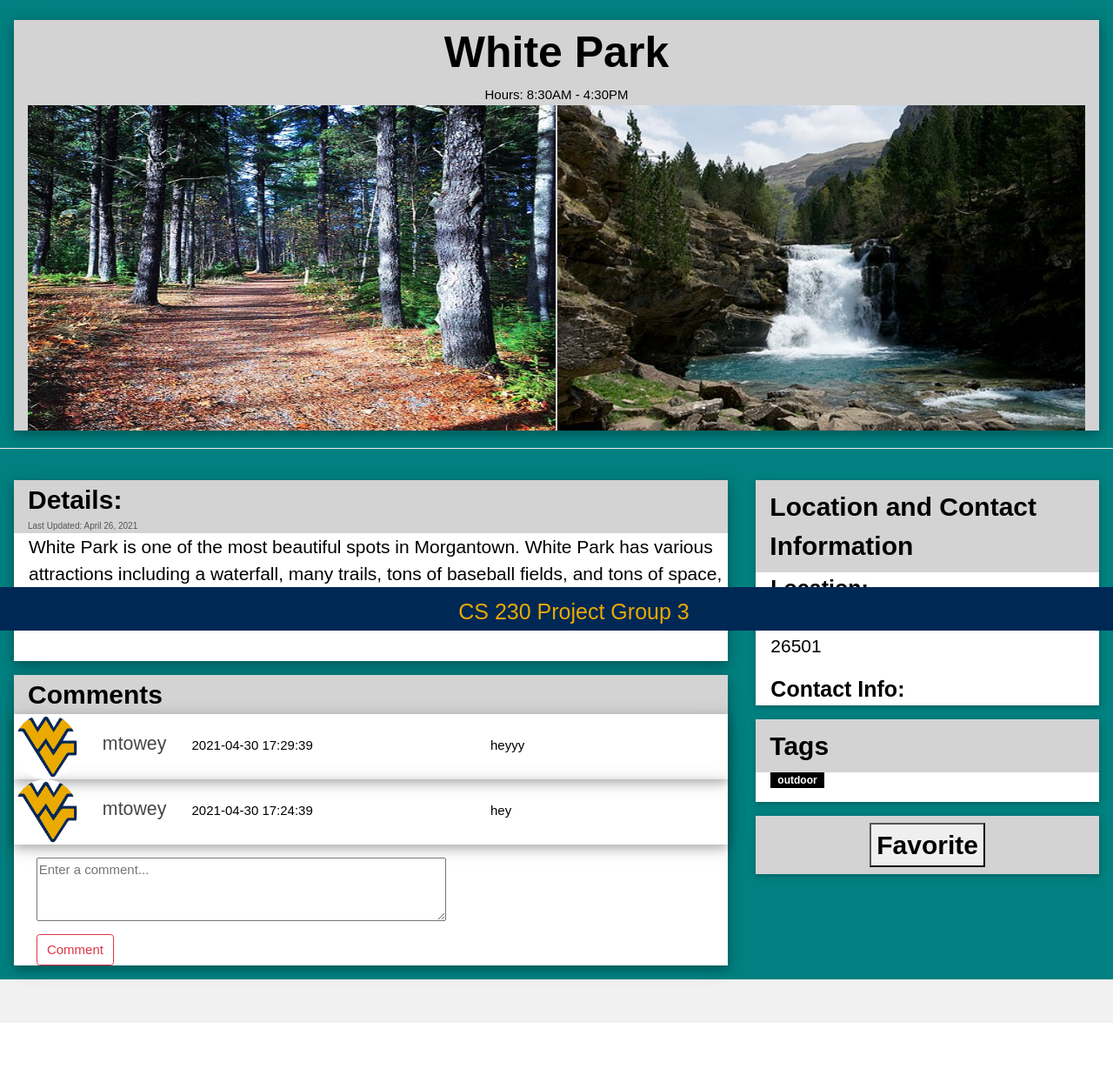
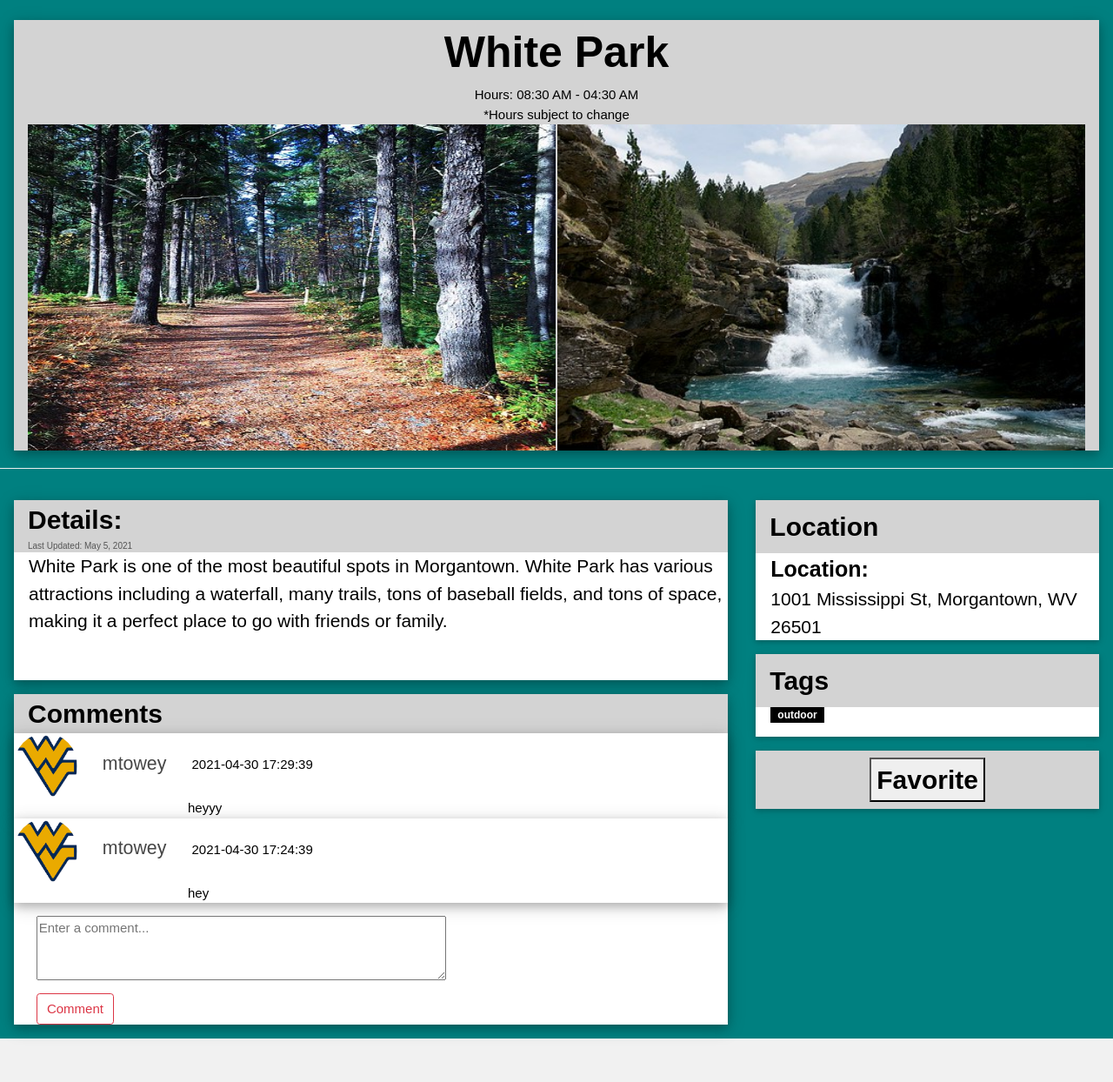
Before and after one commit to MarthaAL/discoverMorgantown, a PHP site: page /activitydisplay.php?id=1 in a window 1280 px wide. Shown: the part 75-1319 px from the top of the page at 87% size. Before the commit the page ends 1251 px from the top, so only its background shows below. Run offline with PHP 8.4, Linux system fonts and the light colour scheme; a user stored in the database is signed in; data comes from the database, SQL or seed files in the repository; some libraries are stand-ins or nearby versions.

Commit message:
Comment + Hours Fixes

```diff
--- a/activitydisplay.php
+++ b/activitydisplay.php
@@ -2,7 +2,7 @@
 require 'includes/header.php';
 isLoggedIn();
 
-
+// Pulls all variables needed from the activities table
     include_once 'includes/dbhandler.php';
     $activityid = $_GET['id'];
     $_SESSION['activity'] = $activityid;
@@ -39,7 +39,7 @@ isLoggedIn();
 <div class="w3-content" style="max-width:1500px">
 
 
-<!-- Grid -->
+<!-- Starts building a Grid -->
 <div class="w3-row">
 
 <!-- Groups all info cards together under Grid -->
@@ -51,10 +51,11 @@ isLoggedIn();
     <div class="w3-container w3-center">
       <h0> <?php echo $name ?> </h0>
       <br>
-      <hours>Hours: <?php echo substr($open, 1, 4) ?>AM - <?php echo substr($close, 1, 4)?>PM </hours>
+      <!-- Displays time in AM/PM format -->
+      <hours>Hours: <?php echo date('h:i A', strtotime($open)) ?> - <?php echo date('h:i A', strtotime($close)) ?> <br> *Hours subject to change </hours>
     </div>
 
-    <!-- Images -->
+    <!-- Activity Images -->
     <div class="w3-container" >
       <img class = "img1" src= <?php echo $pic1 ?> alt = "Activity Image 1" >
       <img class = "img2" src= <?php echo $pic2 ?> alt = "Activity Image 2">
@@ -65,6 +66,7 @@ isLoggedIn();
   <hr>
 </div>
 
+<!-- Further defines grid and creates card -->
 <div class="w3-row">
     <div class="w3-col l8 s12">
         <div class="w3-card-4 w3-margin">
@@ -72,13 +74,13 @@ isLoggedIn();
             <!-- Details Card for description -->
             <div class="w3-container">
                 <h>Details:</h>
-                <sh class="w3-opacity"> <br>Last Updated: April 26, 2021 </sh>
+                <sh class="w3-opacity"> <br>Last Updated: May 5, 2021 </sh>
             </div>
 
             <div class="w3-container2">
                 <p>  <?php echo $descript ?>
                     <br>         </p>
-         <!-- Checks to see if their is a cost value to display -->
+         <!-- Checks to see if there is a cost value to display -->
                 <p0> <?php  $costdisplay = 'Cost: ';
                             if($cost == 0){
                                     $cost = null;
@@ -122,13 +124,16 @@ isLoggedIn();
 
                     $sql = "SELECT * FROM comments WHERE itemid = $activityid ORDER BY posted DESC";
                     $query = mysqli_query($conn, $sql);
-
+                    //Creates Comment Cards
                     while($row = mysqli_fetch_assoc($query)){
                         echo '<div class = "w3-card-4">
+                         <div class ="w3-container2">
                         <img class = "img3"  src= "'.$row['profpic'].'">
                         <pname>'.$row["profname"].'</pname>
                         <posted>'.$row["posted"].'</posted>
+                        <br>
                         <comments>'.$row['comments'].'</comments>
+                        </div>
                         </div>';
                      }
                 ?>
@@ -140,7 +145,7 @@ isLoggedIn();
                     <form id="comments-form" action="includes/comments-helper.php" method="post">
                         <div class="form-group" style = "margin-top: 15px;">
                             <textarea name="comments" id="comments-text" cols="50" rows="3" placeholder="Enter a comment..."></textarea>
-                            <input type="hidden" name="itemid" value="1">
+                            <input type="hidden" name="itemid" value="<?php echo $_GET['id'];?>">
                         </div>
 
                         <div class="form-group" style = "margin-bottom: 10px;">
@@ -157,18 +162,16 @@ isLoggedIn();
 
 
 
-<!-- Location + Info Card -->
+<!-- Creates Location Card -->
     <div class="w3-col l4">
 
         <div class="w3-card w3-margin">
             <div class="w3-container w3-padding">
-                <h>Location and Contact Information</h>
+                <h>Location</h>
             </div>
             <div class="w3-container2">
                 <p0>Location: </p0>
                 <p> <?php echo $location ?> <br> </p>
-                <p0> Contact Info: </p0>
-                <p> </p>
             </div>
 
         </div>
@@ -213,7 +216,3 @@ isLoggedIn();
 </div>
 </main>
 </html>
-
-<?php
-include 'includes/footer.php';
-?>
--- a/css/activitydisplay.css
+++ b/css/activitydisplay.css
@@ -88,15 +88,18 @@ p1{
     color: darkgreen;
     text-align: left;
 }
+/* Open/Close hours */
 hours{
     font-size: 15px;
     font-family: Arial, Helvetica, sans-serif;
 }
+/* Profile Image on comments */
 .img3{
     display: inline;
     max-width: 75px; max-height:75px; border-radius: 50%;
 
 }
+/* Profile name of user who posted comment */
 pname{
     font-size: 16pt;
     display:inline;
@@ -106,11 +109,15 @@ pname{
     margin-left: 25px;
     margin-right: 25px;
 }
+/* Date/Time Comment was posted */
 posted{
     display:inline;
 }
+/* Comment that was posted */
 comments{
+    text-align: right;
     margin-left: 200px;
+
 }
 
 body {
--- a/includes/comments-helper.php
+++ b/includes/comments-helper.php
@@ -1,8 +1,9 @@
 <?php
 require_once 'dbhandler.php';
 date_default_timezone_set('UTC');
-
-
+require_once 'dbhandler.php';
+// Checks to see if the user is signed in
+//Reloads same page without adding comment if not signed in
 if(isset($_POST['comments-submit'])){
     session_start();
     $uname = $_SESSION['uname'];
@@ -10,6 +11,7 @@ if(isset($_POST['comments-submit'])){
     if($uname == null){
         header("Location: ../activitydisplay.php?id=$item_id");
     }
+    //If user is signed in the comment is then added with username, message, profilepic, and time/date of post
     else{
         $profpic = "SELECT profpic FROM profiles WHERE uname='$uname';";
         $res = mysqli_query($conn, $profpic);
```
